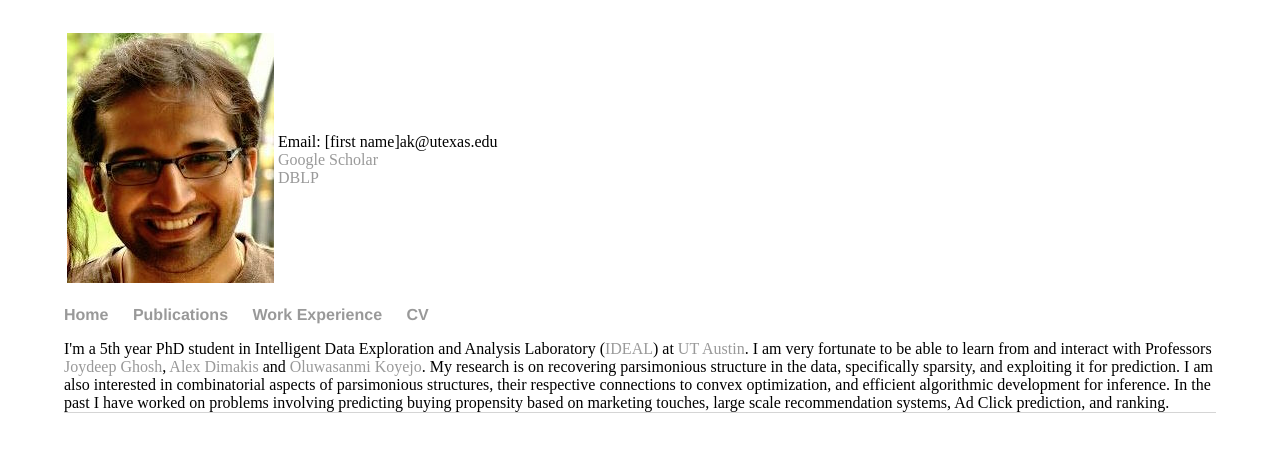
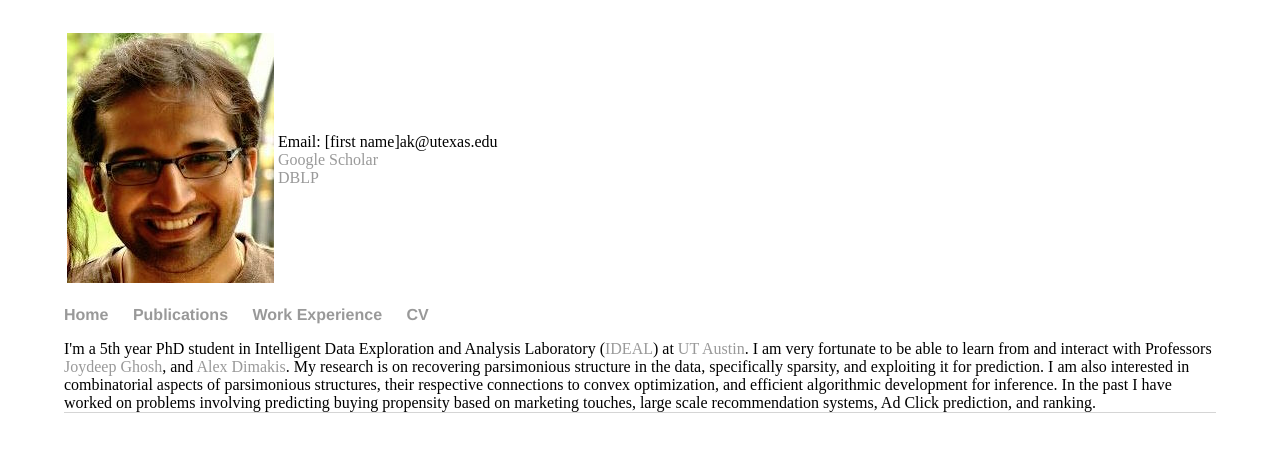
Before and after one commit to rjvak7/rjvak7.github.io, a Jekyll site: the page built from index.html, in a window 1280 px wide. Shown: the top 452 px of the page. Built offline with Jekyll 4.4.1, drawn with Linux system fonts in a browser that asks for light colours.

Commit message:
update pubs

```diff
--- a/index.html
+++ b/index.html
@@ -3,7 +3,7 @@ layout: default
 title: Rajiv Khanna
 ---
 <div >
-	I'm a 5th year PhD student in Intelligent Data Exploration and Analysis Laboratory (<a href="http://www.ideal.ece.utexas.edu">IDEAL</a>) at <a href="http://www.utexas.edu/">UT Austin</a>. I am very fortunate to be able to learn from and interact with Professors <a href="http://www.ideal.ece.utexas.edu/ghosh">Joydeep Ghosh</a>, <a href="http://users.ece.utexas.edu/~dimakis/"> Alex Dimakis</a> and <a href="http://sanmi.cs.illinois.edu">Oluwasanmi Koyejo</a>. My research is on recovering parsimonious structure in the data, specifically sparsity, and exploiting it for prediction. I am also interested in combinatorial aspects of parsimonious structures, their respective connections to convex optimization, and efficient algorithmic development for inference.
+	I'm a 5th year PhD student in Intelligent Data Exploration and Analysis Laboratory (<a href="http://www.ideal.ece.utexas.edu">IDEAL</a>) at <a href="http://www.utexas.edu/">UT Austin</a>. I am very fortunate to be able to learn from and interact with Professors <a href="http://www.ideal.ece.utexas.edu/ghosh">Joydeep Ghosh</a>, and <a href="http://users.ece.utexas.edu/~dimakis/"> Alex Dimakis</a>. My research is on recovering parsimonious structure in the data, specifically sparsity, and exploiting it for prediction. I am also interested in combinatorial aspects of parsimonious structures, their respective connections to convex optimization, and efficient algorithmic development for inference.
 	In the past I have worked on problems involving predicting buying propensity based on marketing touches, large scale recommendation systems, Ad Click prediction, and ranking.
 
 </div>
```
Also changed, not shown: 1 other file.
